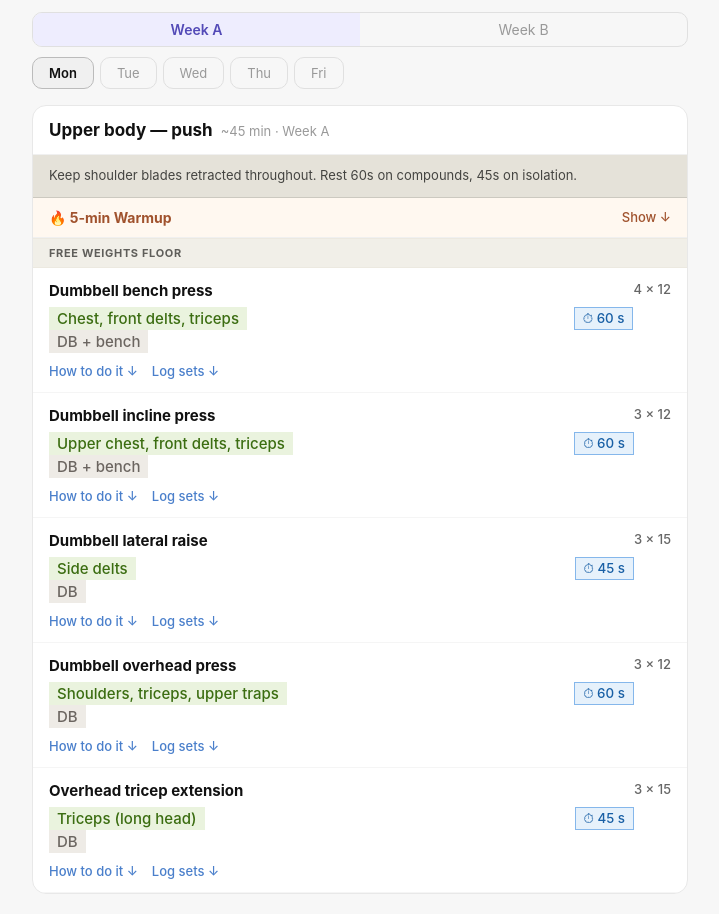
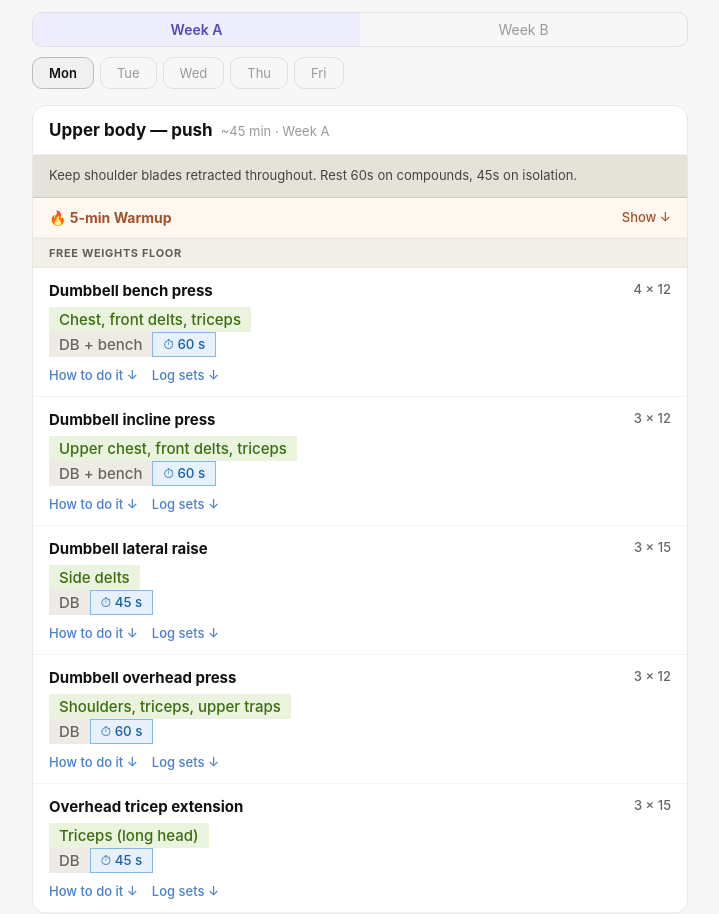
Before and after one commit to anaerrigo17/Gym_Tracker, a plain HTML site: page index.html in a window 1280 px wide. Shown: the whole page, without its empty margins (280-999 px from the left). Drawn offline with Linux system fonts and the light colour scheme.

Commit message:
Update index.html

```diff
--- a/index.html
+++ b/index.html
@@ -429,14 +429,10 @@ function App(){
       h("div",{style:{display:"flex",justifyContent:"space-between",alignItems:"flex-start",gap:8}},
         h("div",{style:{flex:1,minWidth:0}},
           h("div",{className:"ex-name"},[ex.name]),
-          // Line 1: muscle badge + timer button
-          h("div",{style:{display:"flex",alignItems:"center",justifyContent:"space-between",gap:6,marginBottom:5}},
-            h("span",{style:{fontSize:11,padding:"2px 8px",borderRadius:20,background:"#EAF3DE",color:"#3B6D11",fontWeight:500,whiteSpace:"nowrap",display:"inline-block"}},[ex.muscles]),
-            h("button",{style:{fontSize:11,padding:"2px 8px",borderRadius:20,background:"#E6F1FB",color:"#185FA5",border:"1px solid #85B7EB",fontWeight:500,cursor:"pointer",fontFamily:"inherit",whiteSpace:"nowrap",flexShrink:0},onClick:()=>setTimer({seconds:ex.restSecs})},["⏱ "+ex.rest])
-          ),
-          // Line 2: equipment badge
-          h("div",{},
-            h("span",{style:{fontSize:11,padding:"2px 8px",borderRadius:20,background:"#EEEBE6",color:"#6B6560",fontWeight:500,whiteSpace:"nowrap",display:"inline-block"}},[ex.eq])
+          h("div",{style:{fontSize:11,padding:"3px 10px",borderRadius:50,background:"#EAF3DE",color:"#3B6D11",fontWeight:500,display:"inline-block",marginBottom:6}},[ex.muscles]),
+          h("div",{style:{display:"flex",gap:5,flexWrap:"wrap",alignItems:"center"}},
+            h("span",{style:{fontSize:11,padding:"3px 10px",borderRadius:50,background:"#EEEBE6",color:"#6B6560",fontWeight:500,whiteSpace:"nowrap"}},[ex.eq]),
+            h("button",{style:{fontSize:11,padding:"3px 10px",borderRadius:50,background:"#E6F1FB",color:"#185FA5",border:"1px solid #85B7EB",fontWeight:500,cursor:"pointer",fontFamily:"inherit",whiteSpace:"nowrap"},onClick:()=>setTimer({seconds:ex.restSecs})},["⏱ "+ex.rest])
           )
         ),
         h("div",{className:"ex-sets-label",style:{flexShrink:0}},[ex.sets])
```
